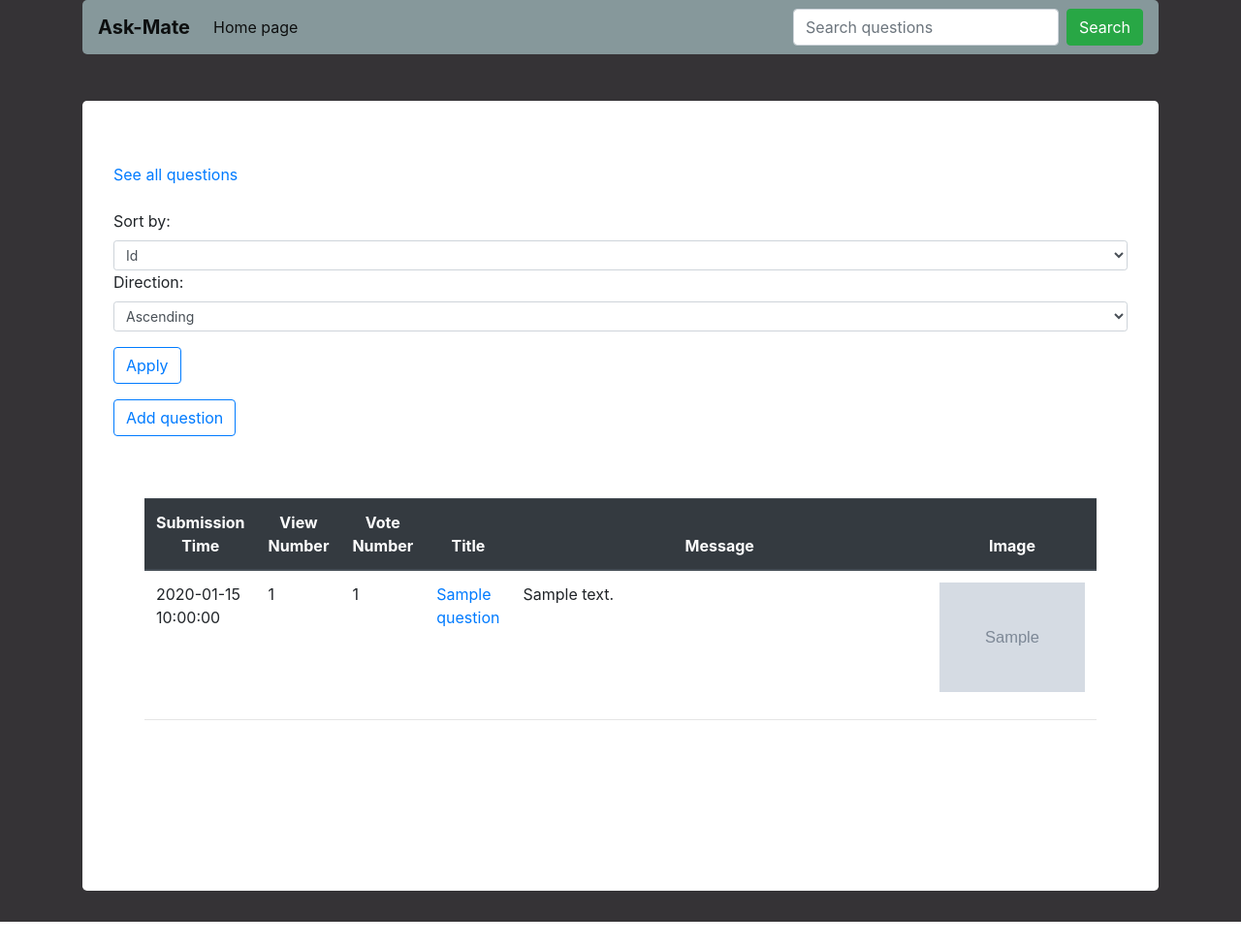
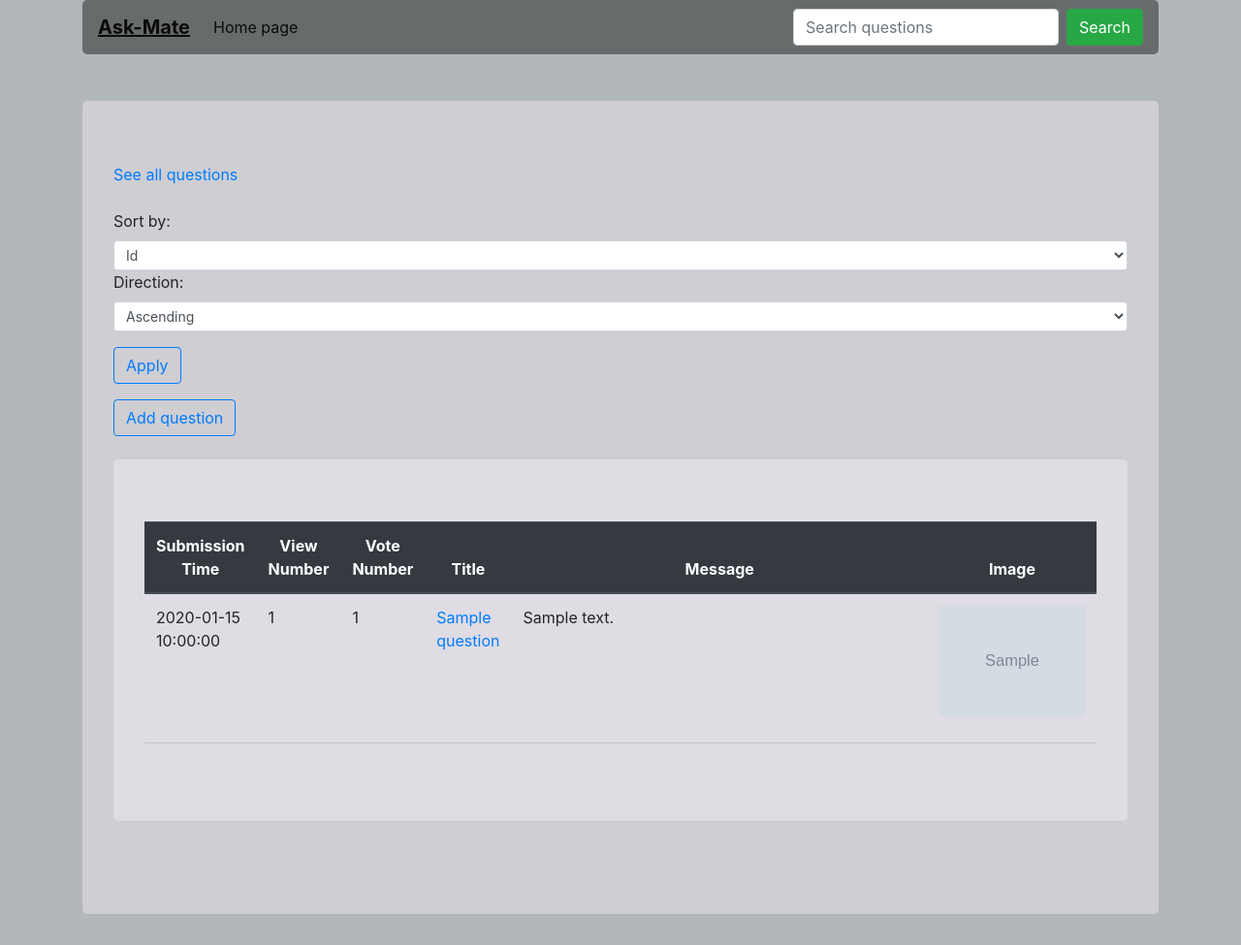
Before and after one commit to VGabriel45/AskMate, a Flask app: page / in a window 1280 px wide. Shown: the whole page at 97% size. Before the commit the page ends 951 px from the top, so only its background shows below. Run offline with Flask 2, Linux system fonts and the light colour scheme; grey boxes marked "Sample" are stand-in pictures; a database or web service that is not in the repository returns one stand-in record (values such as "Sample title"); some libraries are stand-ins or nearby versions.

Commit message:
changed colors

```diff
--- a/static/main.css
+++ b/static/main.css
@@ -1,5 +1,5 @@
 body {
-    background: rgb(53, 51, 54) !important;
+    background: rgba(58,70,75,0.39);
 }
 #tag {
     width: 80px !important;
@@ -9,6 +9,7 @@ body {
 .card-deck .card {
     margin-bottom: 0 !important;
     margin-left: 0 !important;
+    background-color: rgba(255,250,241,0.69);
 }
 
 .p-3 {
@@ -17,12 +18,12 @@ body {
 }
 
 .navbar {
-    background-color: #86989B !important;
+    background-color: rgba(0,0,0,0.42) !important;
     border-radius: 5px;
 }
 
 .jumbotron {
-    background-color: white !important;
+    background-color: rgba(253,244,255,0.37) !important;
 }
 
 #comments-jumbotron {
@@ -61,7 +62,7 @@ input[type=checkbox]:checked ~ label > img {
 }
 
 .answer-container {
-    background-color: RGB(152, 180, 212);
+    background-color: rgba(253,244,255,0.46);
     border: 1px solid #444444 !important;
     border-radius: 5px;
     box-shadow: 0 4px 6px -1px rgba(0, 0, 0, 0.1), 0 2px 4px -1px rgba(0, 0, 0, 0.06);
@@ -83,3 +84,18 @@ mark {
 th {
     text-align: center !important;
 }
+
+#home-button {
+  border: none;
+  transition: 0.3s;
+}
+
+#home-button:hover {
+  background-color: rgba(37,255,41,0.2);
+  color: white;
+    border-radius: 10px;
+}
+
+.navbar-brand{
+    text-decoration: underline;
+}
--- a/templates/layout.html
+++ b/templates/layout.html
@@ -26,7 +26,7 @@
         <div class="navbar-collapse collapse" id="navbarSupportedContent">
             <ul class="navbar-nav mr-auto">
                 <li class="nav-item active">
-                    <a class="nav-link" href="/list">Home page<span class="sr-only">(current)</span></a>
+                    <a class="nav-link" href="/list" id="home-button">Home page<span class="sr-only">(current)</span></a>
                 </li>
             </ul>
             <form class="form-inline my-2 my-lg-0" action="/searched" method="POST">
--- a/templates/list.html
+++ b/templates/list.html
@@ -31,7 +31,7 @@
         </form>
         <a href="/add-question" class="mt-3 btn btn-outline-primary">Add question</a>
     </div>
-    <div class="jumbotron">
+    <div class="jumbotron mt-4">
         <table class="table">
             <thead class="thead-dark">
                 <th>Submission Time</th>
```
Also changed, not shown: static/background.jpg (added), static/earth.jpg (added).
